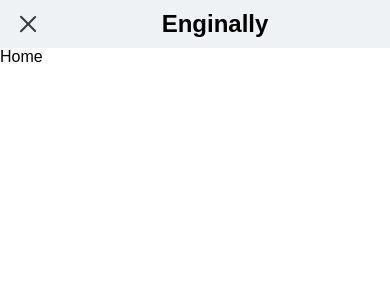
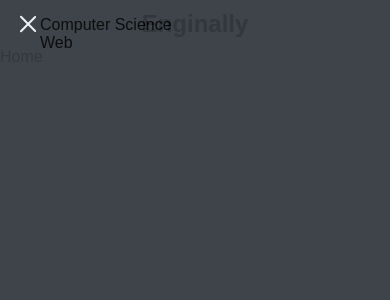
Before and after one commit to igorexec/enginally, a React (Create React App) app in the folder frontend/: page / in a window 390 px wide. Both pictures are taken after a click on the element 28 px from the left and 24 px from the top of the page. Shown: the top 300 px of the page. Built offline with nearby package versions, Linux system fonts and the light colour scheme; a web font is replaced by a local one.

Commit message:
add: mobile menu

```diff
--- /dev/null
+++ b/frontend/src/@configs/design/settings/z-index.scss
@@ -0,0 +1,2 @@
+// header
+$z-index-nav-toggle: 2;
--- a/frontend/src/@core/public-components/header/Header.tsx
+++ b/frontend/src/@core/public-components/header/Header.tsx
@@ -13,13 +13,13 @@ export const Header = () => {
 
   return (
     <header className={classes} data-testid="Header">
+      <h1 className={titleClasses}>Enginally</h1>
       <Responsive maxWidth={ScreenSizes.Large}>
         <MobileMenu />
       </Responsive>
       <Responsive minWidth={ScreenSizes.Large}>
         <DesktopMenu />
       </Responsive>
-      <h1 className={titleClasses}>Enginally</h1>
     </header>
   )
 }
--- /dev/null
+++ b/frontend/src/@core/public-components/header/mobile-menu/MobileMenu.module.scss
@@ -0,0 +1,16 @@
+@import "@configs/design/settings/colors.scss";
+
+.mobile-menu {
+  background: $dark-gray;
+  height: 100%;
+  margin: 0;
+  opacity: 0.95;
+  padding: 0;
+  position: fixed;
+  top: 0;
+  width: 100%;
+}
+
+.nav-menu {
+  list-style: none;
+}
--- a/frontend/src/@core/public-components/header/mobile-menu/MobileMenu.tsx
+++ b/frontend/src/@core/public-components/header/mobile-menu/MobileMenu.tsx
@@ -2,16 +2,30 @@ import React, { useState } from 'react'
 
 import { NavToggle } from './nav-toggle'
 
+import styles from './MobileMenu.module.scss'
+
 export const MobileMenu = () => {
   const [isOpen, setOpened] = useState(false)
+  const classes = styles['mobile-menu']
+  const navClasses = styles['nav-menu']
 
   const toggleHamburger = () => {
-    setOpened(!isOpen)
+    setOpened((prevOpened) => !prevOpened)
   }
 
+  const menu = isOpen && (
+    <nav className={classes} data-testid="MobileMenu">
+      <ul className={navClasses}>
+        <li>Computer Science</li>
+        <li>Web</li>
+      </ul>
+    </nav>
+  )
+
   return (
-    <menu data-testid="MobileMenu">
+    <>
       <NavToggle isOpen={isOpen} onClick={toggleHamburger} />
-    </menu>
+      {menu}
+    </>
   )
 }
--- a/frontend/src/@core/public-components/header/mobile-menu/nav-toggle/NavToggle.module.scss
+++ b/frontend/src/@core/public-components/header/mobile-menu/nav-toggle/NavToggle.module.scss
@@ -1,5 +1,6 @@
 @import "@configs/design/settings/colors.scss";
 @import "@configs/design/tools/media-queries.scss";
+@import "@configs/design/settings/z-index.scss";
 
 .nav-toggle {
   cursor: pointer;
@@ -10,6 +11,7 @@
   position: absolute;
   top: 0;
   width: 3.5rem;
+  z-index: $z-index-nav-toggle;
 
   &::before, &::after {
     background: $gray;
@@ -30,11 +32,11 @@
     content: '';
   }
 
-  &:hover::after, &:hover::before {
-    background: $dark-gray;
-  }
+  &--opened {
+    &::before, &::after {
+      background: $light;
+    }
 
-  &--opened {
     &::before {
       margin-top: 4px;
       transform: rotate(45deg);
```
Also changed, not shown: frontend/.eslintrc.json.
